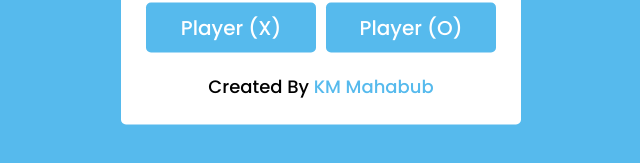
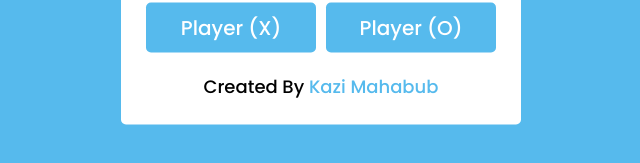
Before and after one commit to kazimahabubpg/tiktaktoe, a plain HTML site: page index.html in a window 1280 px wide. Shown: the part 411-574 px from the top of the page, 319-959 px from the left. Drawn offline with Linux system fonts and the light colour scheme.

Commit message:
Update index.html

```diff
--- a/index.html
+++ b/index.html
@@ -17,7 +17,7 @@
         <button class="playerX">Player (X)</button>
         <button class="playerO">Player (O)</button>
       </div>
-      <div class="credit">Created By <a href="https://www.facebook.com/kazimahabubofficial" target="_blank">KM Mahabub</a></div>
+      <div class="credit">Created By <a href="https://www.facebook.com/kazimahabubofficial" target="_blank">Kazi Mahabub</a></div>
     </div>
   </div>
 
```
